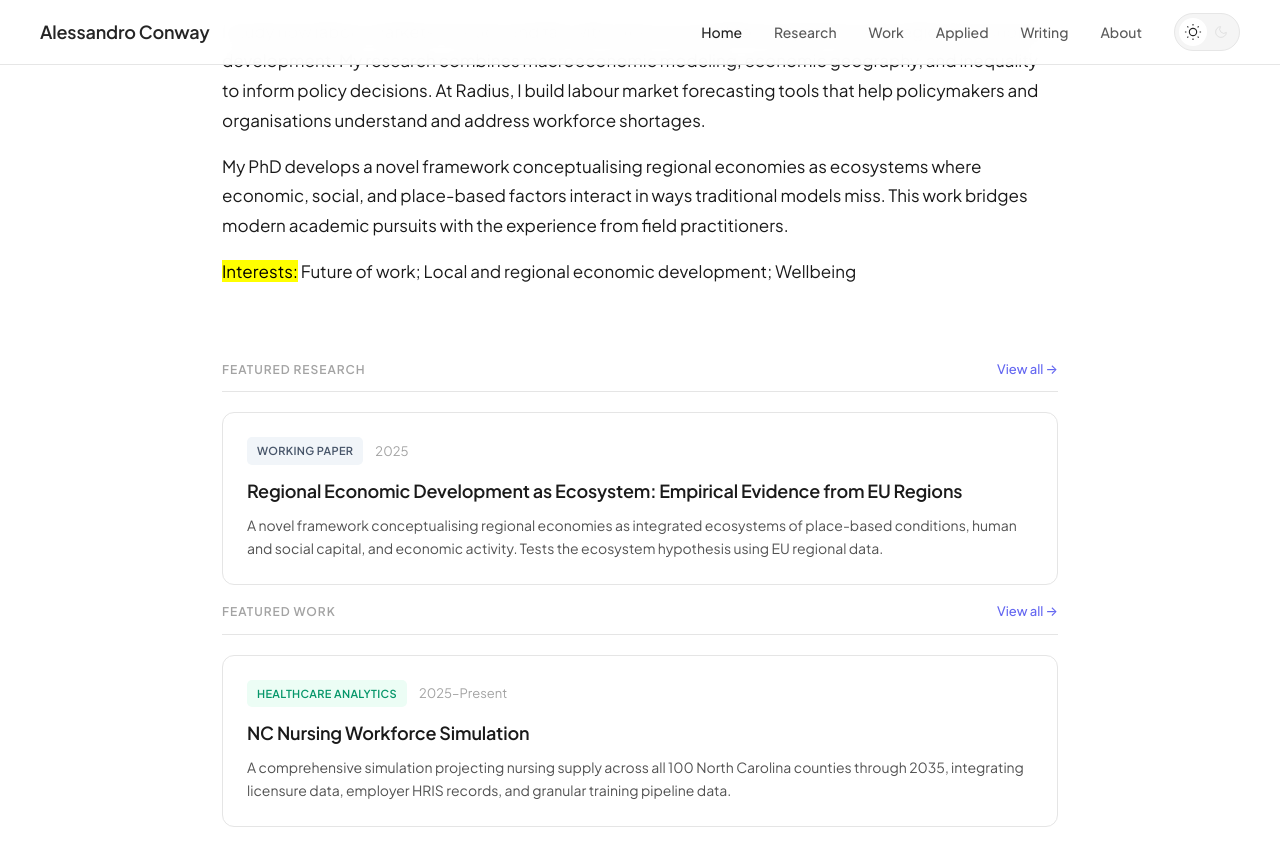
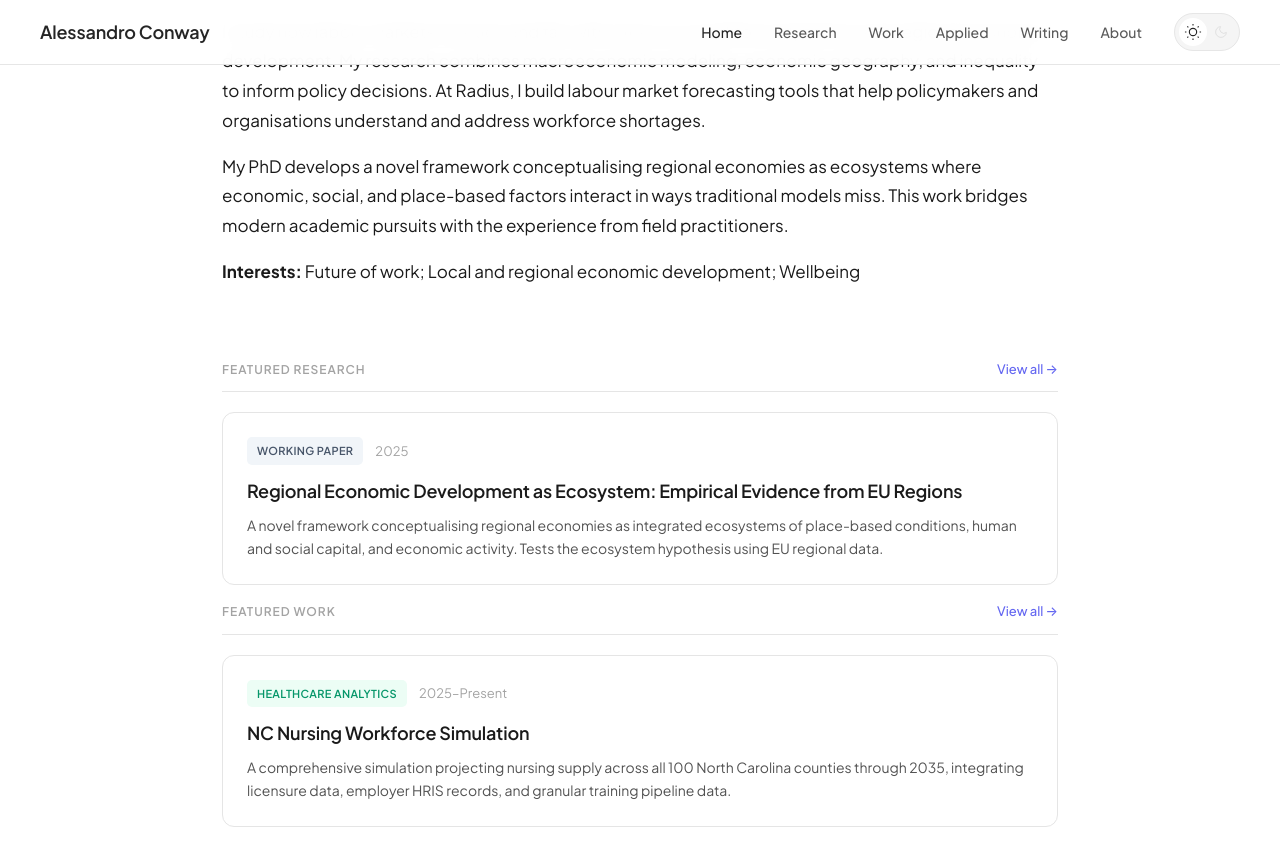
Before and after one commit to conway1521/conway1521.github.io, a Jekyll site: the page built from index.html, in a window 1280 px wide and 900 px high, scrolled down 489 px. Shown: the top 866 px of the window. Built offline with Jekyll 4.4.1, drawn with Linux system fonts in a browser that asks for light colours.

Commit message:
Update index.html

```diff
--- a/index.html
+++ b/index.html
@@ -60,7 +60,8 @@ title: null
 <section class="about">
     <p>I study how labour markets function and fail, with a focus on workforce dynamics and regional economic development. My research combines macroeconomic modeling, economic geography, and inequality to inform policy decisions. At Radius, I build labour market forecasting tools that help policymakers and organisations understand and address workforce shortages.</p>
     <p>My PhD develops a novel framework conceptualising regional economies as ecosystems where economic, social, and place-based factors interact in ways traditional models miss. This work bridges modern academic pursuits with the experience from field practitioners.</p>
-    <p><mark>Interests:</mark> Future of work; Local and regional economic development; Wellbeing</p>
+    <p></p>
+    <p><strong>Interests:</strong> Future of work; Local and regional economic development; Wellbeing</p>
 </section>
 
 <section class="featured-section">
```
